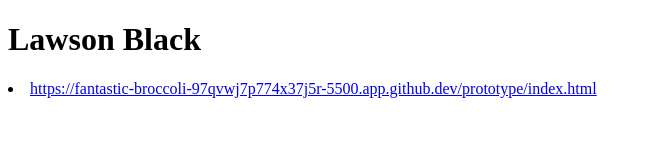
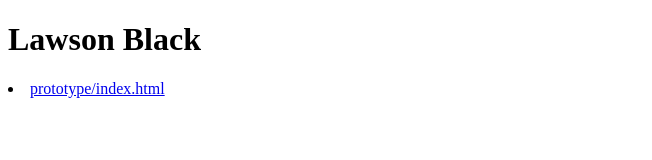
Before and after one commit to Black-del-del/ifsc-1310, a plain HTML site: page index.html in a window 1280 px wide. Shown: the whole page, without its empty margins (0-652 px from the left). Drawn offline with Linux system fonts and the light colour scheme.

Commit message:
Update index.html

```diff
--- a/index.html
+++ b/index.html
@@ -14,8 +14,7 @@
   <h1>Lawson Black</h1>
   <nav>
     <u1>
-      <li><a href="prototype/index.html">https://fantastic-broccoli-97qvwj7p774x37j5r-5500.app.github.dev/prototype/index.html</a></1i>
-    </u1>
+      <li><a href="https://fantastic-broccoli-97qvwj7p774x37j5r-5500.app.github.dev/prototype/index.html">prototype/index.html</u1>
   </nav>
 </body>
 </html>
```
